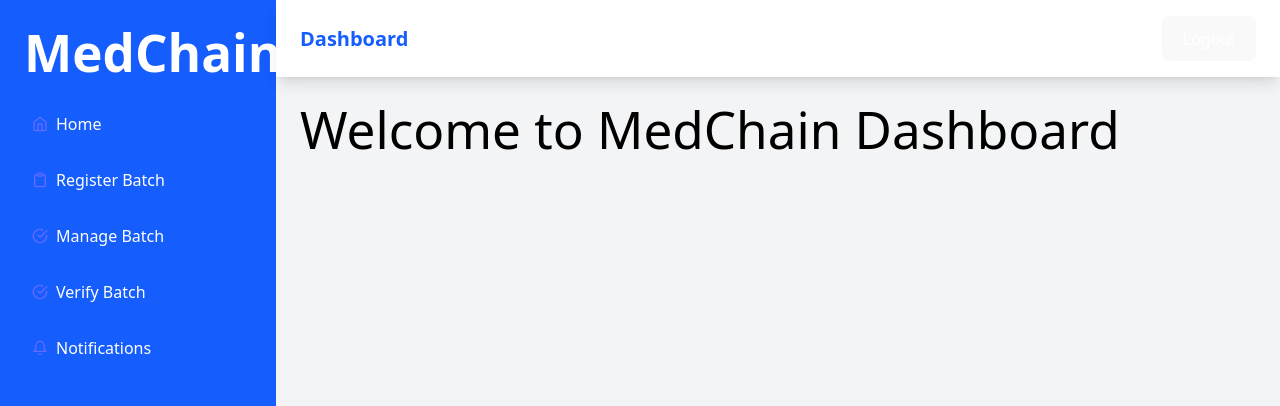
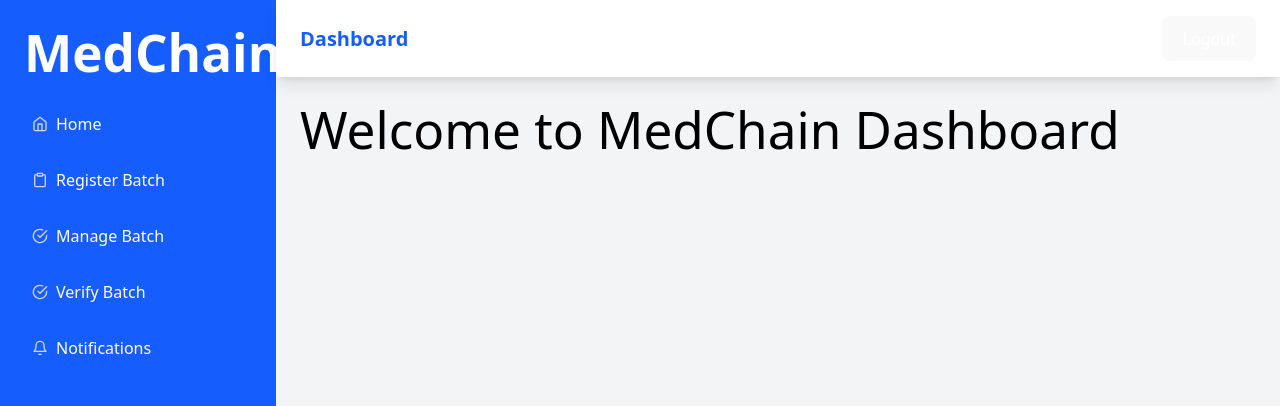
Before and after one commit to CodeMarshall21/medchain_frontend, a React (Vite) app: page /dashboard in a window 1280 px wide. Shown: the top 406 px of the page. Built offline with nearby package versions, Linux system fonts and the light colour scheme.

Commit message:
UI-changes

```diff
--- a/src/pages/DashBoard.jsx
+++ b/src/pages/DashBoard.jsx
@@ -10,23 +10,23 @@ export default function Dashboard() {
         <h1 className="text-1xl font-bold mb-6">MedChain</h1>
         <nav className="space-y-4">
           <Link to="/dashboard" className="flex items-center space-x-2 hover:bg-blue-700 p-2 rounded-lg">
-            <FiHome />
+            <FiHome className="text-gray-300" />
             <span className="text-white">Home</span>
           </Link>
-          <Link to="/dashboard/register-batch" className="flex  items-center space-x-2 hover:bg-blue-700 p-2 rounded-lg">
-            <FiClipboard />
+          <Link to="/dashboard/register-batch" className="flex items-center space-x-2 hover:bg-blue-700 p-2 rounded-lg">
+            <FiClipboard className="text-gray-300" />
             <span className="text-white">Register Batch</span>
           </Link>
           <Link to="/dashboard/manage-batch" className="flex items-center space-x-2 hover:bg-blue-700 p-2 rounded-lg">
-            <FiCheckCircle />
+            <FiCheckCircle className="text-gray-300" />
             <span className="text-white">Manage Batch</span>
           </Link>
           <Link to="/dashboard/verify-batch" className="flex items-center space-x-2 hover:bg-blue-700 p-2 rounded-lg">
-            <FiCheckCircle />
+            <FiCheckCircle className="text-gray-300" />
             <span className="text-white">Verify Batch</span>
           </Link>
           <Link to="/dashboard/notifications" className="flex items-center space-x-2 hover:bg-blue-700 p-2 rounded-lg">
-            <FiBell />
+            <FiBell className="text-gray-300" />
             <span className="text-white">Notifications</span>
           </Link>
         </nav>
```
Also changed, not shown: src/App.jsx (line endings or trailing spaces).
